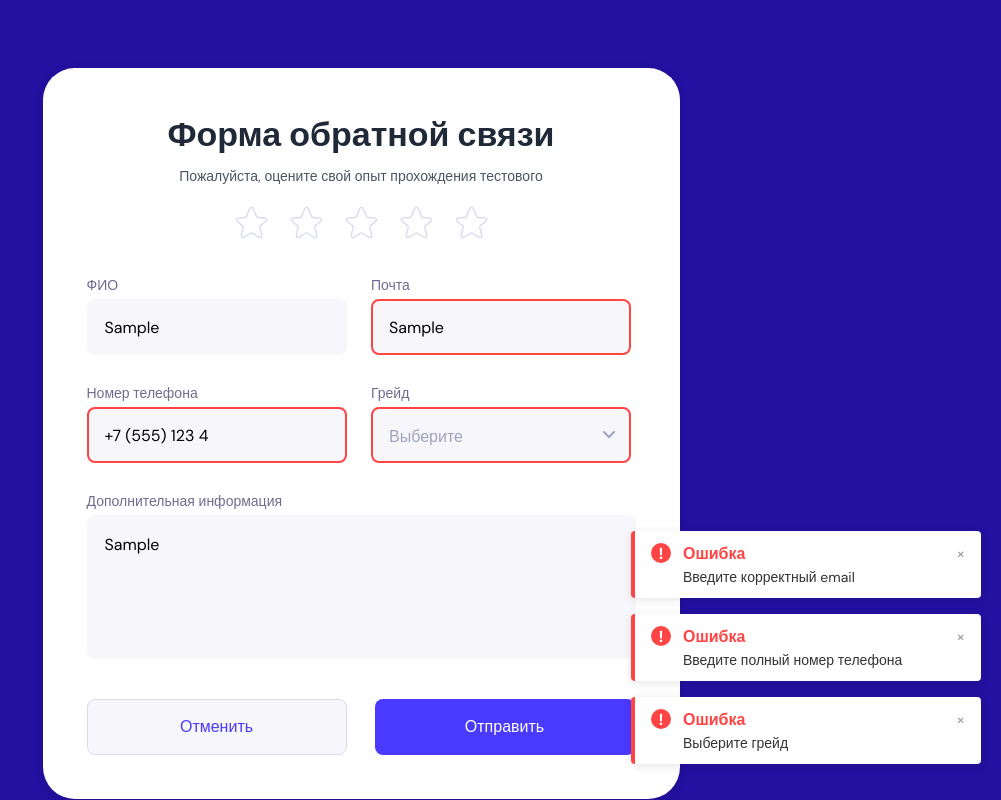
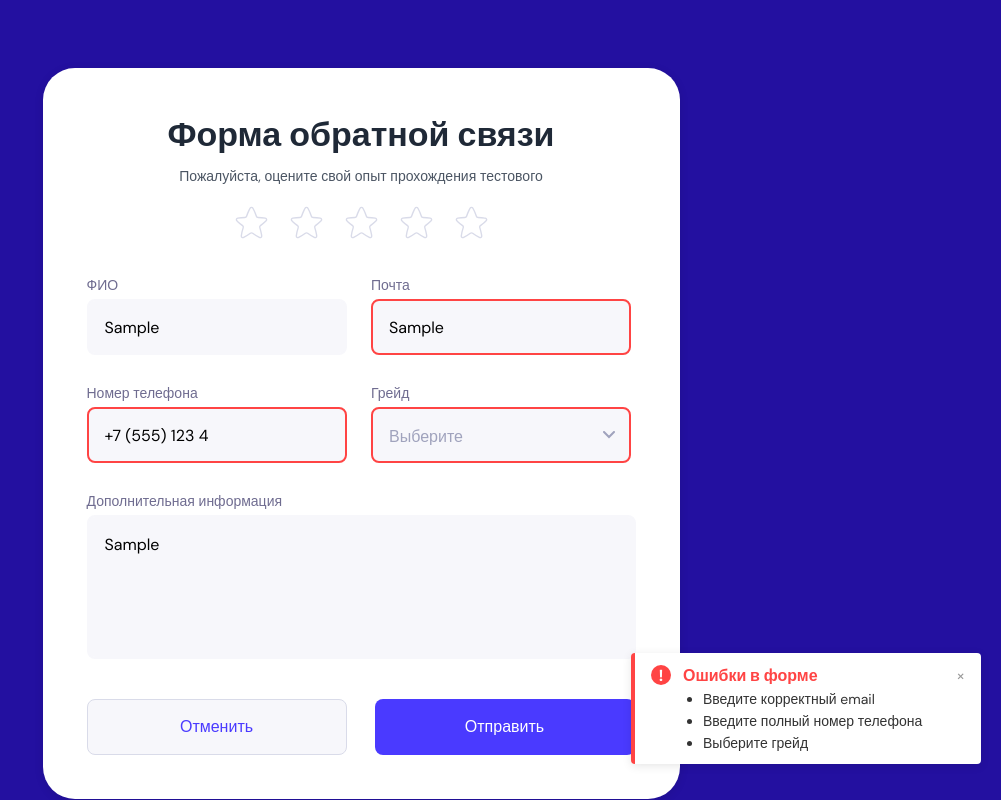
Before and after one commit to Necromayhem/form, a Vue app: page / in a window 1280 px wide. Both pictures are taken after typing "Sample", "Sample", "5551234", "Sample" into the empty fields and a click on the button "Отправить". Shown: the whole page, without its empty margins (279-1280 px from the left). Built offline with nearby package versions, Linux system fonts and the light colour scheme.

Commit message:
fix toaster spam

```diff
--- a/src/components/FeedbackForm.vue
+++ b/src/components/FeedbackForm.vue
@@ -36,20 +36,17 @@ const onSubmit = handleSubmit(() => {
   const { errors } = context;
 
   if (!errors) return;
-
   const errorMessages = Object.values(errors)
     .flatMap(error => {
       if (!error) return [];
       if (typeof error === 'string') return error;
       return Object.values(error).flat();
     })
-    .filter(Boolean);
+    .filter((error): error is string => typeof error === 'string');
 
-  errorMessages.forEach(error => {
-    if (typeof error === 'string') {
-      toaster.value?.showError(error);
-    }
-  });
+  if (errorMessages.length > 0) {
+    toaster.value?.showError(errorMessages);
+  }
 });
 
 const handleRatingUpdate = (value: number) => {
--- a/src/components/ui/ErrorToaster.vue
+++ b/src/components/ui/ErrorToaster.vue
@@ -3,29 +3,47 @@ import { ref } from 'vue';
 
 interface ToastMessage {
   id: number;
-  message: string;
+  messages: string[];
   severity: 'error' | 'warn' | 'info' | 'success';
   life: number;
 }
 
 const messages = ref<ToastMessage[]>([]);
 let idCounter = 0;
+let timeoutId: ReturnType<typeof setTimeout> | null = null;
 
-const showError = (error: string | { [key: string]: any }) => {
-  const messageText = typeof error === 'string' ? error :
-                     error.message || Object.values(error)[0] || 'Произошла ошибка';
+const showError = (errors: string[] | string | { [key: string]: any }) => {
+  messages.value = [];
+  if (timeoutId) {
+    clearTimeout(timeoutId);
+    timeoutId = null;
+  }
+  let errorMessages: string[];
+  if (Array.isArray(errors)) {
+    errorMessages = errors.filter(msg => typeof msg === 'string');
+  } else if (typeof errors === 'string') {
+    errorMessages = [errors];
+  } else {
+    errorMessages = Object.values(errors)
+      .flat()
+      .filter((msg): msg is string => typeof msg === 'string');
+  }
 
+  if (errorMessages.length === 0) {
+    errorMessages = ['Произошла ошибка'];
+  }
   const newMessage: ToastMessage = {
     id: idCounter++,
-    message: messageText,
+    messages: errorMessages,
     severity: 'error',
-    life: 3000
+    life: 3000,
   };
 
-  messages.value.push(newMessage);
+  messages.value = [newMessage];
 
-  setTimeout(() => {
+  timeoutId = setTimeout(() => {
     removeMessage(newMessage.id);
+    timeoutId = null;
   }, newMessage.life);
 };
 
@@ -49,8 +67,12 @@ defineExpose({ showError });
           <div class="toast-content">
             <span class="toast-icon">!</span>
             <div class="toast-text">
-              <div class="toast-title">Ошибка</div>
-              <div class="toast-message-text">{{ msg.message }}</div>
+              <div class="toast-title">Ошибки в форме</div>
+              <ul class="toast-message-list">
+                <li v-for="(error, index) in msg.messages" :key="index">
+                  {{ error }}
+                </li>
+              </ul>
             </div>
             <button class="toast-close" @click.stop="removeMessage(msg.id)">
               <span>×</span>
@@ -155,4 +177,19 @@ defineExpose({ showError });
 .toast-message-move {
   transition: transform 0.3s;
 }
+
+.toast-message-list {
+  margin: 0;
+  padding-left: 20px;
+}
+
+.toast-message-list li {
+  margin-bottom: 4px;
+  font-size: 14px;
+  color: #333;
+}
+
+.toast-message-list li:last-child {
+  margin-bottom: 0;
+}
 </style>
```
